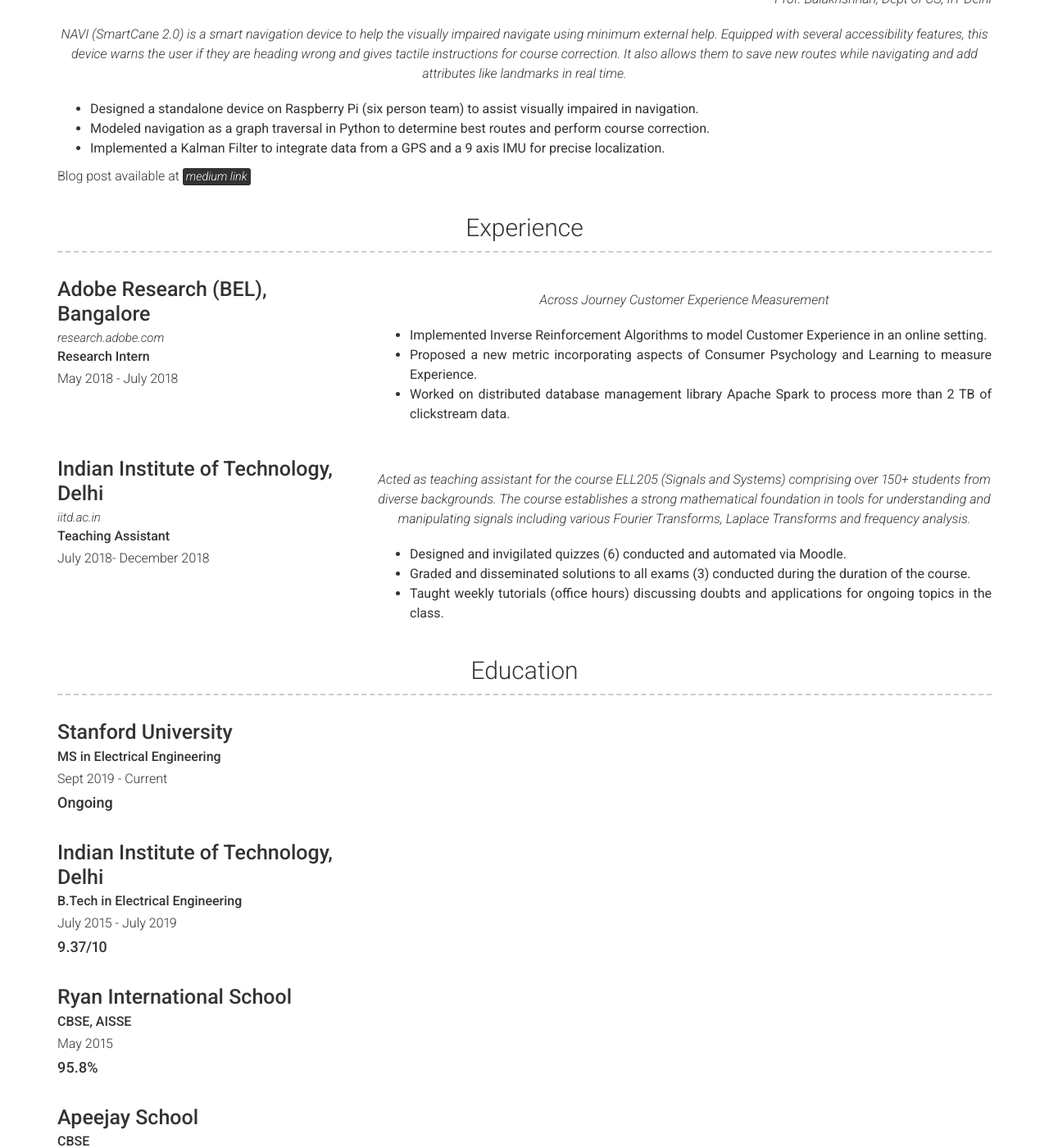
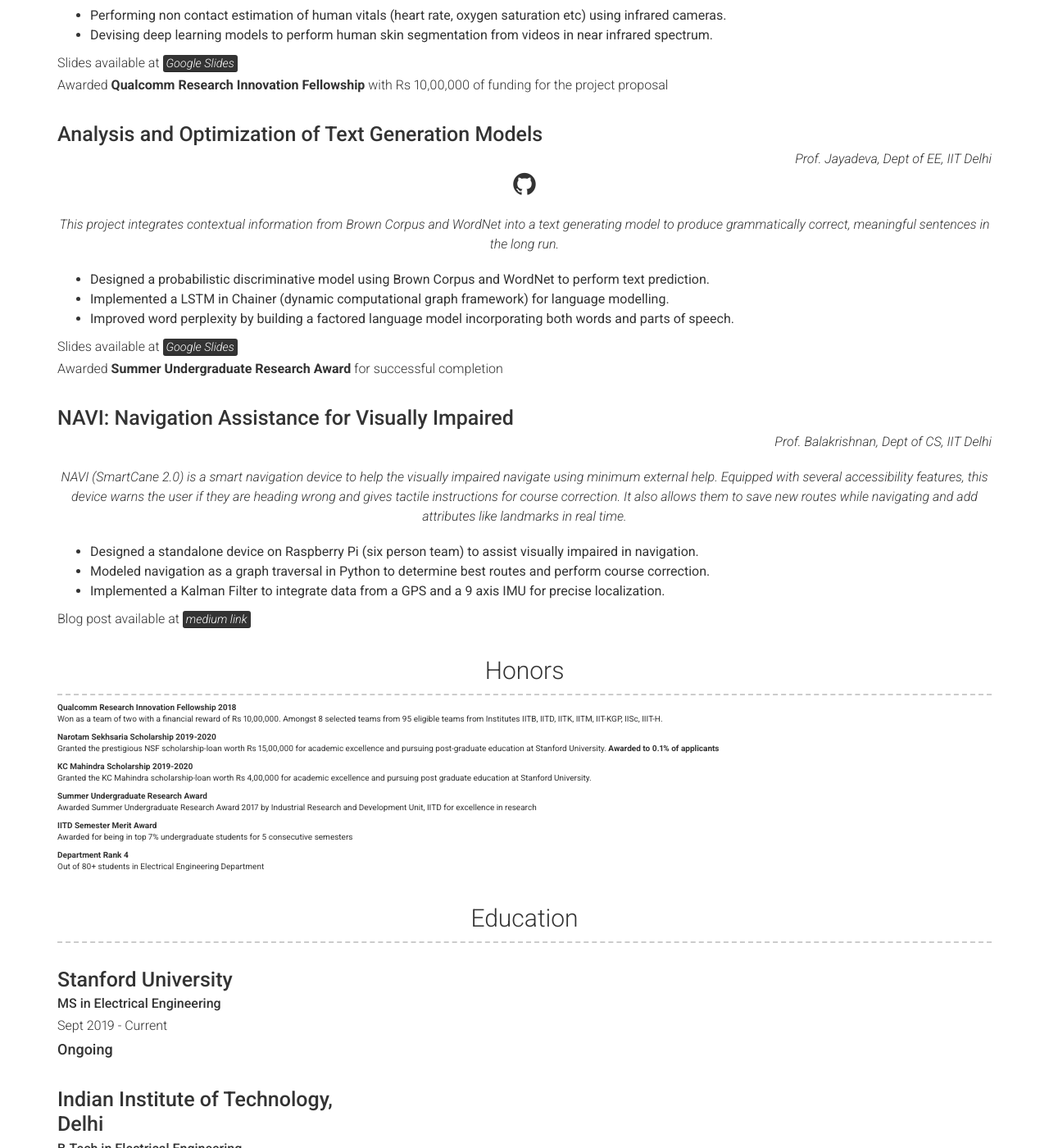
Before and after one commit to VarunSrivastavaIITD/VarunSrivastavaIITD.github.io, a Jekyll site: the page built from index.md, in a window 1280 px wide and 1400 px high, scrolled down 2330 px. Shown: the whole window at 82% size. Built offline with Jekyll 4.4.1, drawn with Linux system fonts in a browser that asks for light colours; some web fonts are replaced; some of the changed text lies outside the part shown.

Commit message:
Add honors

```diff
--- /dev/null
+++ b/_data/honors.yml
@@ -0,0 +1,12 @@
+- title:  Qualcomm Research Innovation Fellowship 2018
+  description: Won as a team of two with a financial reward of Rs 10,00,000. Amongst 8 selected teams from 95 eligible teams from Institutes IITB, IITD, IITK, IITM, IIT-KGP, IISc, IIIT-H.
+- title:  Narotam Sekhsaria Scholarship 2019-2020
+  description: Granted the prestigious NSF scholarship-loan worth Rs 15,00,000 for academic excellence and pursuing post-graduate education at Stanford University. <strong>Awarded to 0.1% of applicants</strong>
+- title: KC Mahindra Scholarship 2019-2020
+  description: Granted the KC Mahindra scholarship-loan worth Rs 4,00,000 for academic excellence and pursuing post graduate education at Stanford University.
+- title: Summer Undergraduate Research Award
+  description: Awarded Summer Undergraduate Research Award 2017 by Industrial Research and Development Unit, IITD for excellence in research
+- title: IITD Semester Merit Award
+  description: Awarded for being in top 7% undergraduate students for 5 consecutive semesters
+- title: Department Rank 4
+  description: Out of 80+ students in Electrical Engineering Department
--- /dev/null
+++ b/_includes/listformat.html
@@ -0,0 +1,15 @@
+<div class="container clearfix layout projects-container">
+    <h3>{{ include.title }}</h3>
+    <dl>
+        {% for var in site.data[{{include.content}}] %}
+        {% if var.title %}
+        <dt>{{var.title}}</dt>
+        {% endif %}
+
+        {% if var.description %}
+        <dd>{{var.description}}</dd>
+        {% endif %}
+
+        {% endfor %}
+    </dl>
+</div>
--- a/_layouts/default.html
+++ b/_layouts/default.html
@@ -12,12 +12,16 @@
 
       {%- include about.html -%}
 
+      {%- if site.data.experience.size > 0 -%}
+        {%- include experience.html -%}
+      {%- endif -%}
+
       {%- if site.data.projects.size > 0 -%}
         {%- include projects.html -%}
       {%- endif -%}
 
-      {%- if site.data.experience.size > 0 -%}
-        {%- include experience.html -%}
+      {%- if site.data.honors.size > 0 -%}
+        {%- include listformat.html title="Honors" content="honors" -%}
       {%- endif -%}
 
       {%- if site.data.education.size > 0 -%}
```
